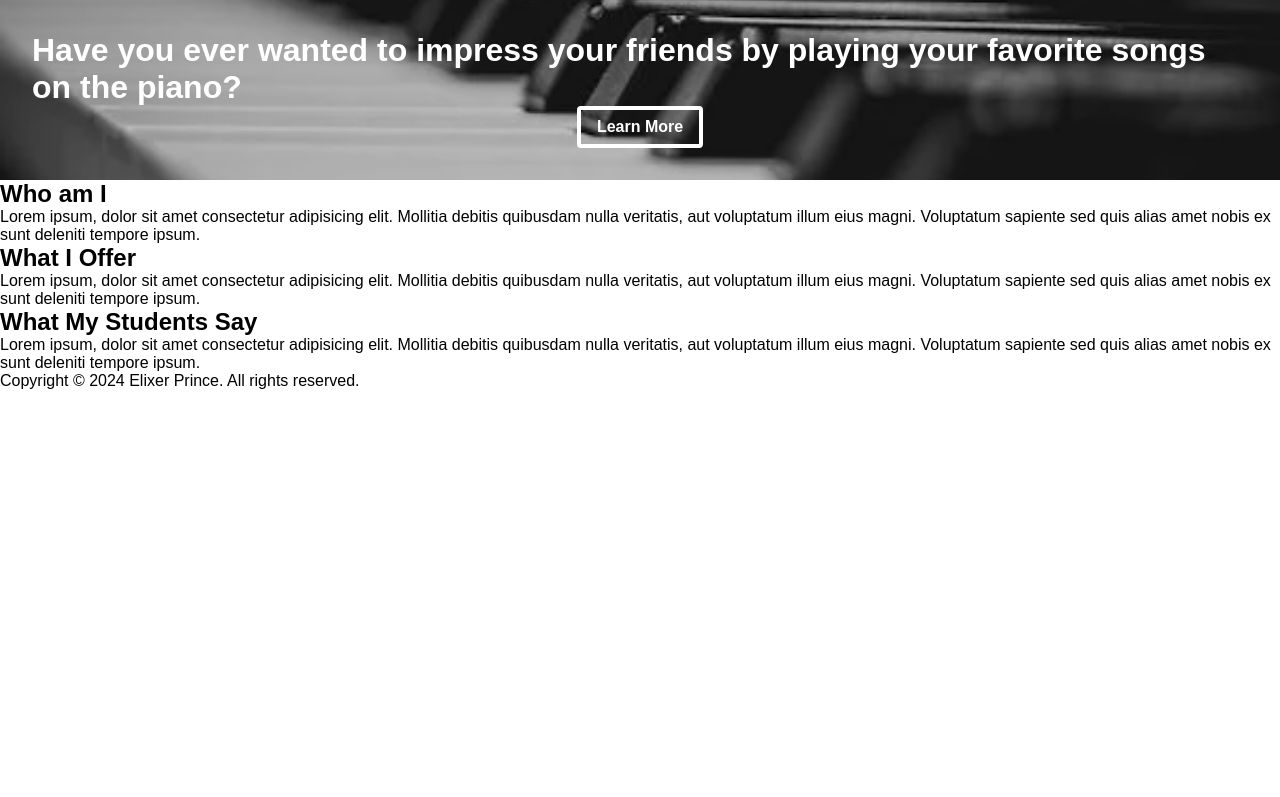
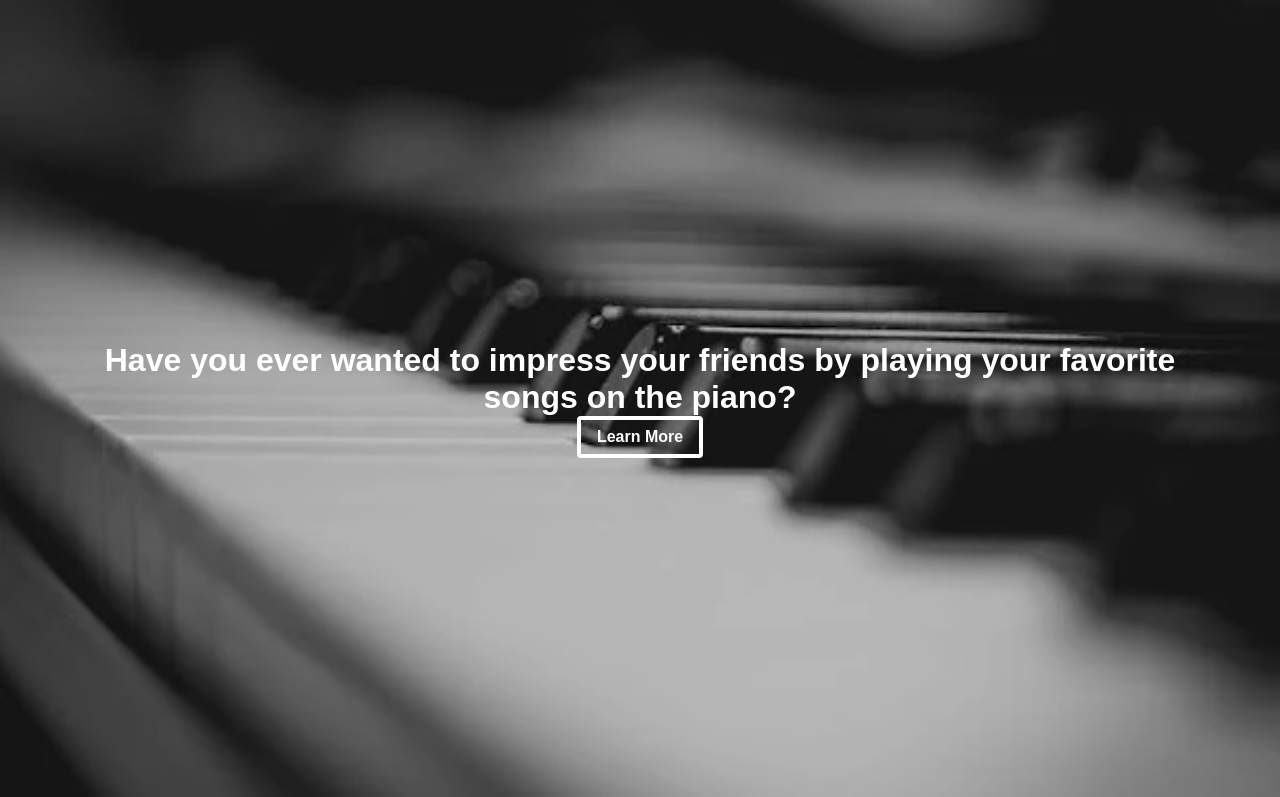
Before and after one commit to elixerprince/elixer-prince-piano-mastery, a plain HTML site: page index.html in a window 1280 px wide. Shown: the top 797 px of the page. Drawn offline with Linux system fonts and the light colour scheme.

Commit message:
Edit index styles and added login/signup pages

```diff
--- a/styles/index.css
+++ b/styles/index.css
@@ -1,4 +1,5 @@
 .main-header {
+  align-items: center;
   background-image: linear-gradient(
       var(--primary-color-translucent),
       var(--primary-color-translucent)
@@ -9,8 +10,10 @@
   color: var(--header-color);
   display: flex;
   flex-direction: column;
-  align-items: center;
+  height: 100dvh;
+  justify-content: center;
   padding: 32px;
+  text-align: center;
 
   .cta-btn {
     border: 4px solid var(--header-color);
@@ -22,3 +25,9 @@
     width: fit-content;
   }
 }
+
+@media (width >= 768px) {
+  .main-header {
+    padding: 64px;
+  }
+}
```
Also changed, not shown: login.html (added), signup.html (added).
